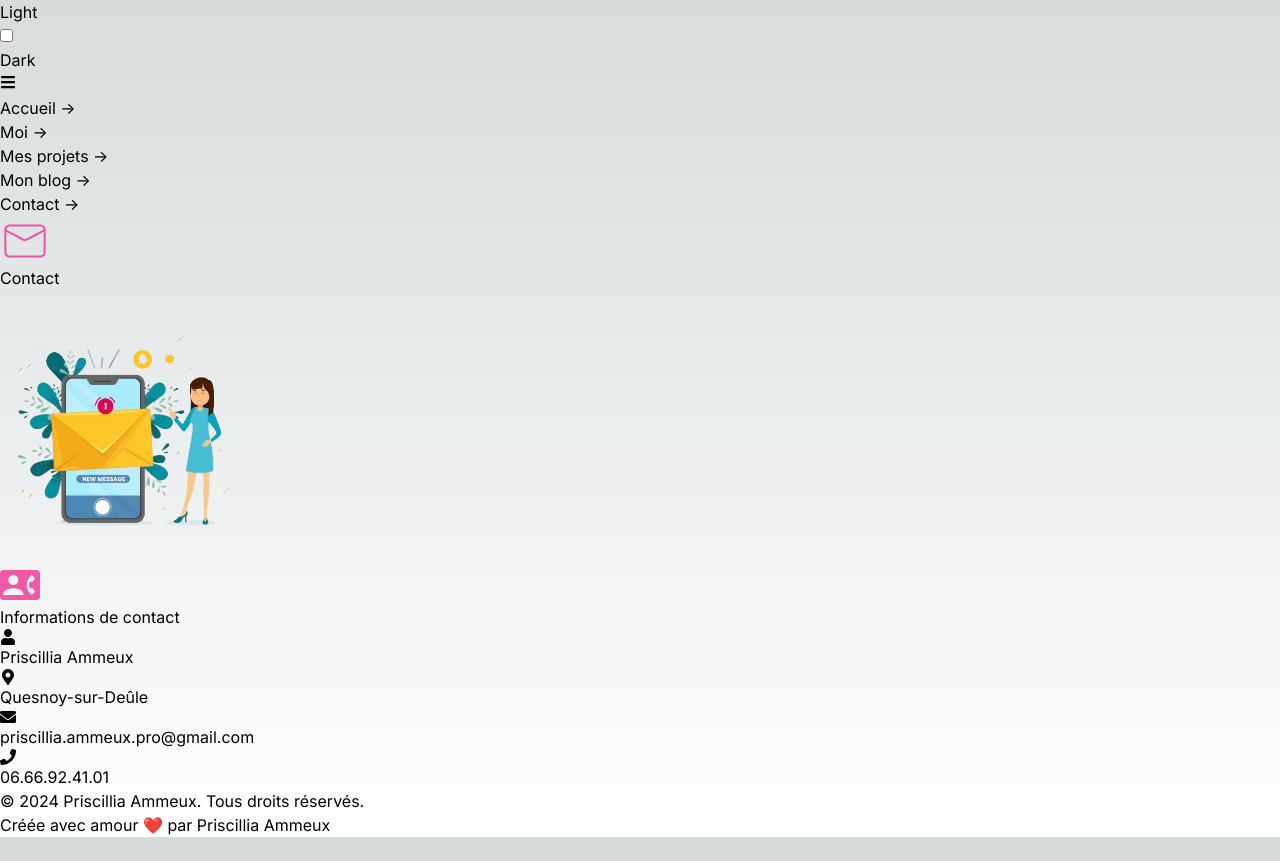
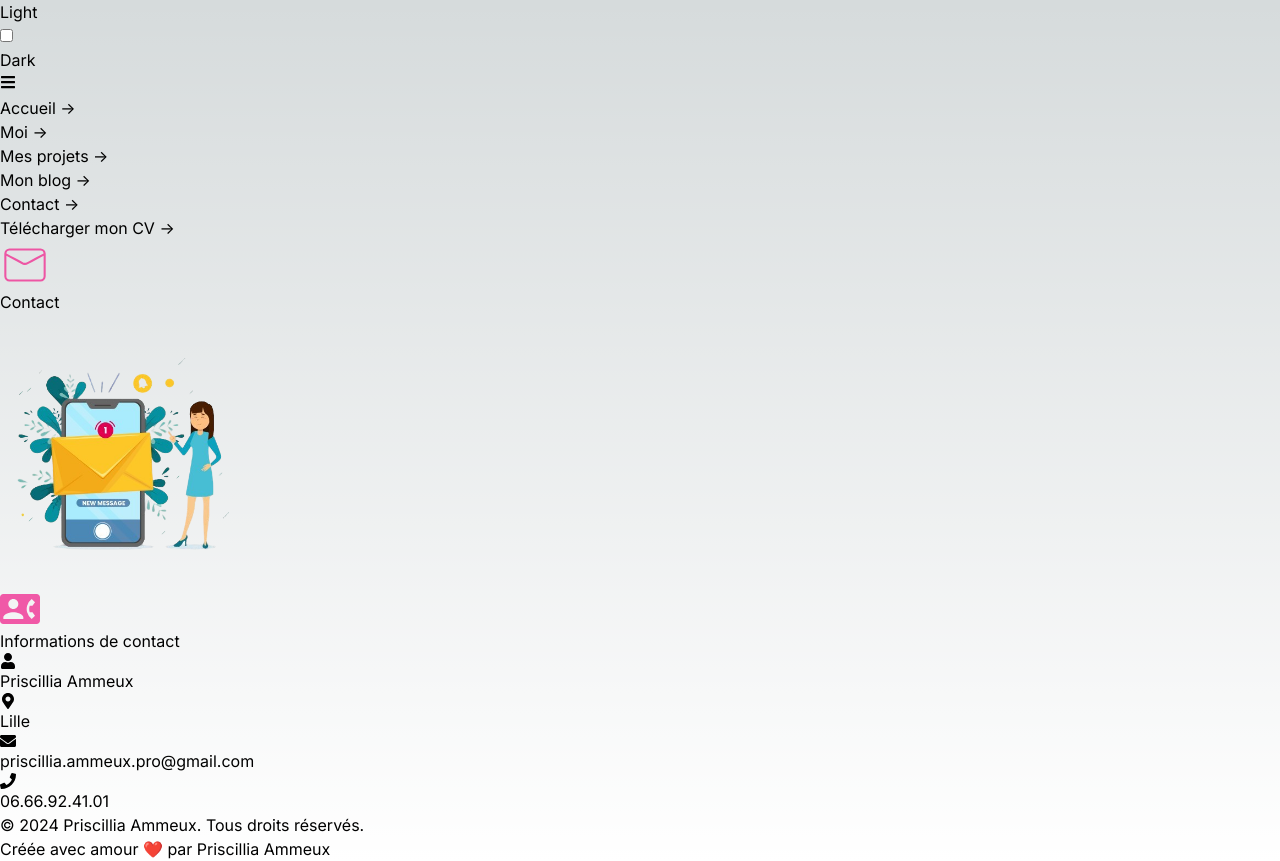
Before and after one commit to PriscilliaAmmeux/my_portfolio, a Next.js app: page /contact in a window 1280 px wide. Before the commit the page ends 837 px from the top, so only its background shows below. Built offline with nearby package versions, Linux system fonts and the light colour scheme; a web font is replaced by a local one.

Commit message:
add upload CV

```diff
--- a/src/app/ui/infoContact/infoContact.tsx
+++ b/src/app/ui/infoContact/infoContact.tsx
@@ -16,7 +16,7 @@ export default function InfoContact() {
         </div>
         <div className="flex items-center space-x-2">
           <FaMapMarkerAlt />
-          <p>Quesnoy-sur-Deûle</p>
+          <p>Lille</p>
         </div>
         <div className="flex items-center space-x-2 cursor hover:text-pink-600">
           <FaEnvelope />
--- a/src/app/ui/navbar/navbar.tsx
+++ b/src/app/ui/navbar/navbar.tsx
@@ -2,7 +2,7 @@ import NavLink from "../../components/navlink/navlink";
 
 export default function Navbar({ showParagraph }: { showParagraph: boolean }) {
   return (
-    <div className="mb-32 grid text-center lg:max-w-5xl lg:w-full lg:mb-0 lg:grid-cols-5 lg:text-left">
+    <div className="mb-32 grid text-center lg:max-w-6xl lg:w-full lg:mb-0 lg:grid-cols-6 lg:text-left">
       <NavLink href="/" title="Accueil" />
       <NavLink href="/about" title="Moi">
         {showParagraph && (
@@ -40,6 +40,7 @@ export default function Navbar({ showParagraph }: { showParagraph: boolean }) {
           </p>
         )}
       </NavLink>
+      <NavLink href="/CV_Priscillia_Ammeux.pdf" title="Télécharger mon CV" />
     </div>
   );
 }
```
Also changed, not shown: 1 other file (tests, documents, lock files or other folders).
